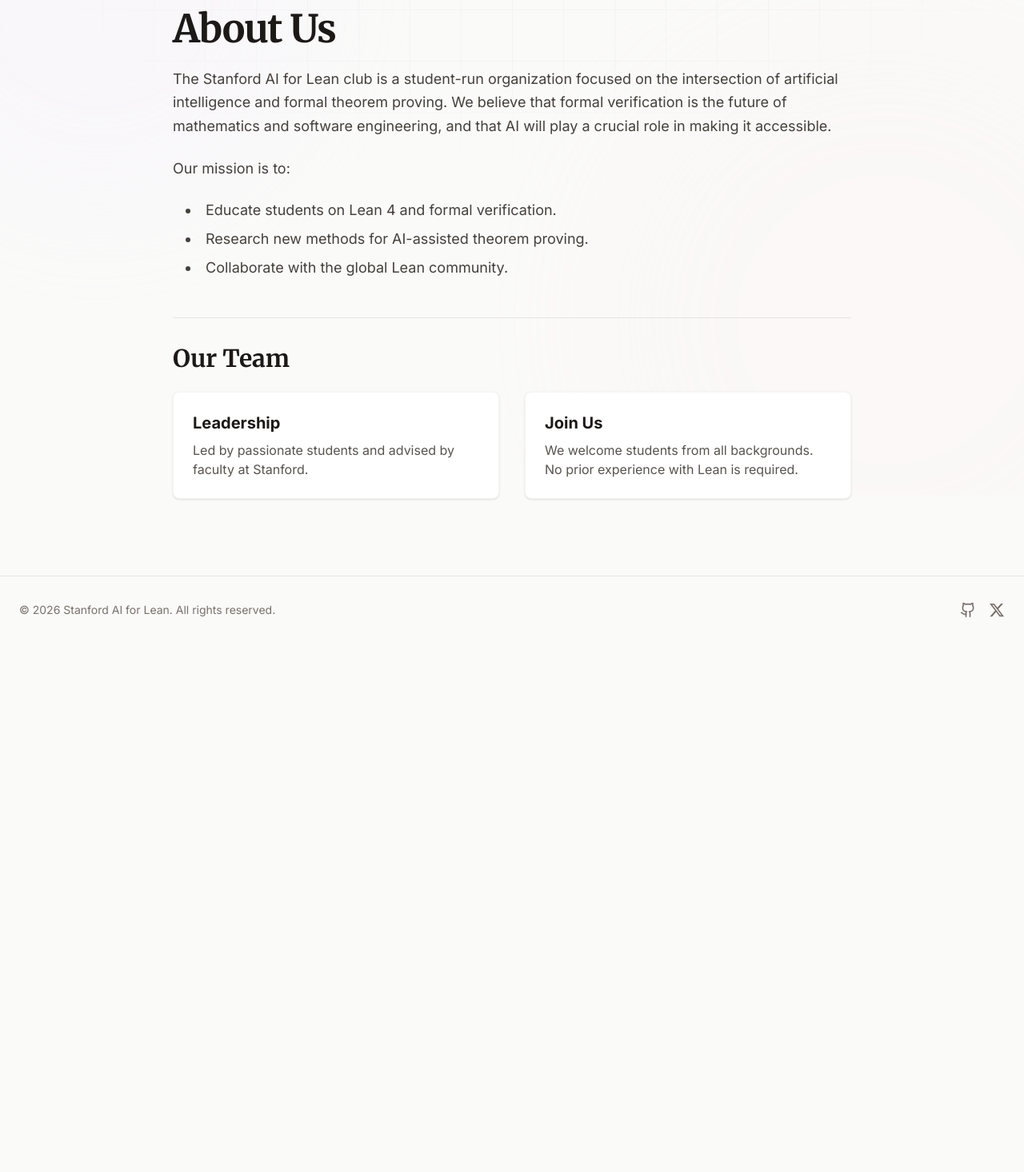
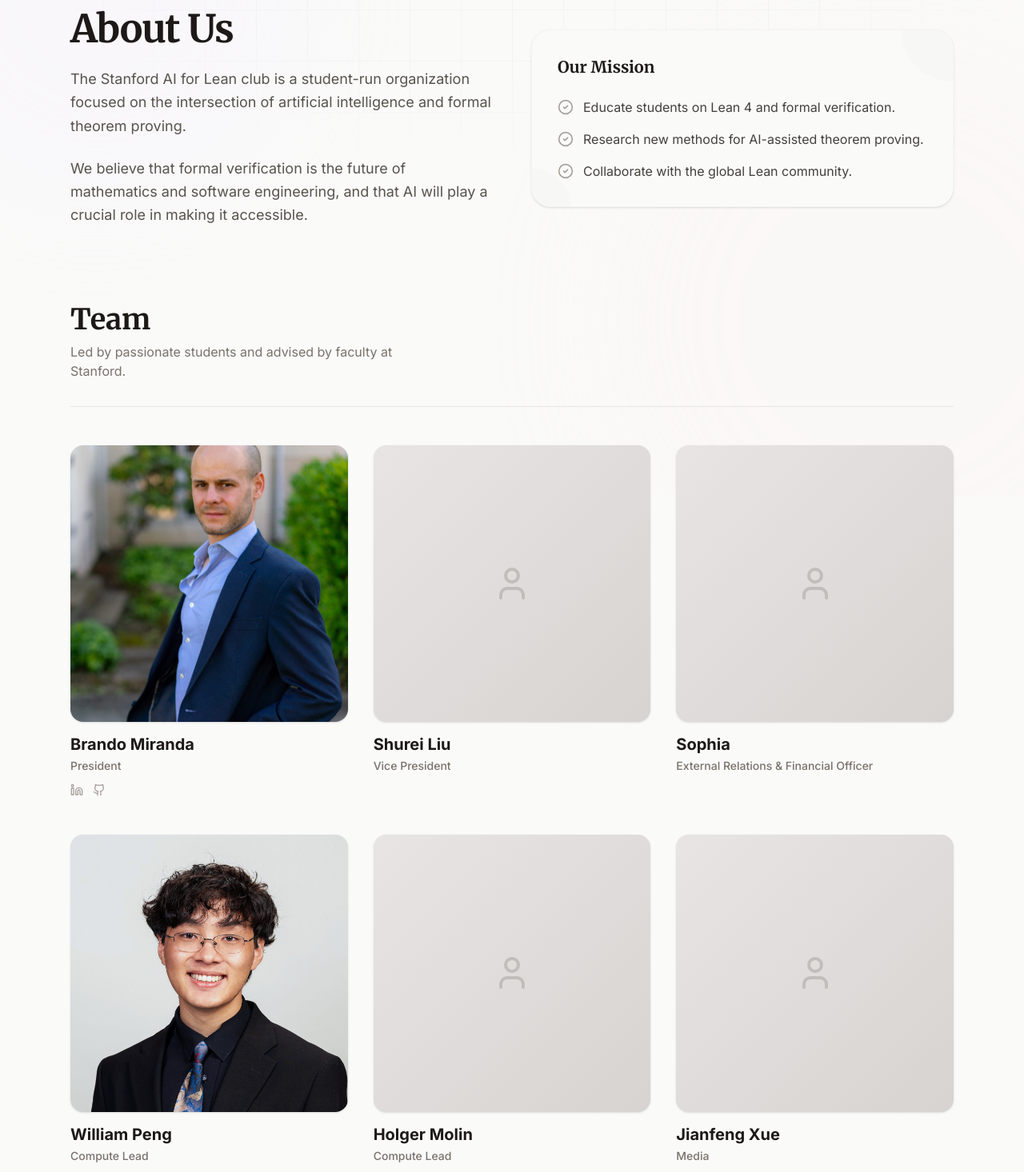
Before and after one commit to Stanford-AI-for-LEAN-Club/stanford-lean-website, a Next.js app: page /about in a window 1280 px wide. Shown: the part 180-1646 px from the top of the page at 80% size. Before the commit the page ends 985 px from the top, so only its background shows below. Built offline with nearby package versions, Linux system fonts and the light colour scheme.

Commit message:
added leadership pictures

```diff
--- a/src/app/about/page.tsx
+++ b/src/app/about/page.tsx
@@ -1,50 +1,222 @@
 "use client";
 
 import { motion } from "framer-motion";
+import { Github, Linkedin, User, ArrowRight, CheckCircle2, Globe, GraduationCap, Twitter } from "lucide-react";
+import Link from "next/link";
+import Image from "next/image";
+import { Button } from "@/components/ui/Button";
+
+interface TeamMember {
+  name: string;
+  role: string;
+  image?: string;
+  github?: string;
+  linkedin?: string;
+  website?: string;
+  scholar?: string;
+  twitter?: string;
+}
+
+const leadership: TeamMember[] = [
+  {
+    name: "Brando Miranda",
+    role: "President",
+    image: "/team/brando.png",
+    github: "https://brando90.github.io/brandomiranda/",
+    linkedin: "https://www.linkedin.com/in/brando-miranda-40821046/",
+  },
+  {
+    name: "Shurei Liu",
+    role: "Vice President",
+  },
+  {
+    name: "Sophia",
+    role: "External Relations & Financial Officer",
+  },
+  {
+    name: "William Peng",
+    role: "Compute Lead",
+    image: "/team/William.jpg",
+    linkedin: "https://www.linkedin.com/in/williamgpeng/",
+  },
+  {
+    name: "Holger Molin",
+    role: "Compute Lead",
+    github: "https://github.com",
+    linkedin: "https://linkedin.com",
+  },
+  {
+    name: "Jianfeng Xue",
+    role: "Media",
+    github: "https://github.com",
+    linkedin: "https://linkedin.com",
+  },
+  {
+    name: "Matt Chen",
+    role: "Media",
+    github: "https://github.com",
+    linkedin: "https://linkedin.com",
+  },
+];
+
+const container = {
+  hidden: { opacity: 0 },
+  show: {
+    opacity: 1,
+    transition: {
+      staggerChildren: 0.1,
+    },
+  },
+};
+
+const item = {
+  hidden: { opacity: 0, y: 20 },
+  show: { opacity: 1, y: 0, transition: { duration: 0.5 } },
+};
+
+const TeamMemberCard = ({ member }: { member: TeamMember }) => (
+  <motion.div
+    variants={item}
+    className="flex flex-col group"
+  >
+    {/* Image Container */}
+    <div className="relative aspect-square w-full bg-stone-200 rounded-2xl overflow-hidden mb-4 shadow-sm group-hover:shadow-md transition-all duration-300">
+      {member.image ? (
+        <Image
+          src={member.image}
+          alt={member.name}
+          fill
+          className="object-cover"
+        />
+      ) : (
+        <div className="absolute inset-0 bg-gradient-to-br from-stone-200 to-stone-300 flex items-center justify-center text-stone-400">
+           <User className="w-12 h-12 opacity-50" />
+        </div>
+      )}
+    </div>
+
+    {/* Text Content */}
+    <div className="space-y-1">
+      <h3 className="text-xl font-bold text-stone-900 leading-tight group-hover:text-stone-700 transition-colors">
+        {member.name}
+      </h3>
+      <p className="text-stone-500 font-medium text-sm">
+        {member.role}
+      </p>
+
+      {/* Social Icons Row */}
+      <div className="flex items-center gap-3 pt-2">
+        {member.linkedin && (
+          <Link href={member.linkedin} target="_blank" className="text-stone-400 hover:text-[#0077b5] transition-colors">
+            <Linkedin className="w-4 h-4" />
+          </Link>
+        )}
+        {member.twitter && (
+          <Link href={member.twitter} target="_blank" className="text-stone-400 hover:text-stone-900 transition-colors">
+            <Twitter className="w-4 h-4" />
+          </Link>
+        )}
+        {member.website && (
+          <Link href={member.website} target="_blank" className="text-stone-400 hover:text-stone-900 transition-colors">
+            <Globe className="w-4 h-4" />
+          </Link>
+        )}
+        {member.scholar && (
+          <Link href={member.scholar} target="_blank" className="text-stone-400 hover:text-stone-900 transition-colors">
+            <GraduationCap className="w-4 h-4" />
+          </Link>
+        )}
+        {member.github && (
+          <Link href={member.github} target="_blank" className="text-stone-400 hover:text-stone-900 transition-colors">
+            <Github className="w-4 h-4" />
+          </Link>
+        )}
+      </div>
+    </div>
+  </motion.div>
+);
 
 export default function About() {
   return (
-    <div className="container mx-auto px-6 py-16 md:py-24 max-w-4xl">
+    <div className="container mx-auto px-6 py-16 md:py-24 max-w-6xl">
       <motion.div
-        initial={{ opacity: 0, y: 10 }}
-        animate={{ opacity: 1, y: 0 }}
-        transition={{ duration: 0.6 }}
-        className="space-y-12"
+        initial="hidden"
+        animate="show"
+        variants={container}
+        className="space-y-24"
       >
-        <div className="space-y-6">
+        {/* Intro & Mission */}
+        <div className="grid md:grid-cols-2 gap-12 items-center">
+          <motion.div variants={item} className="space-y-6">
             <h1 className="text-4xl md:text-5xl font-serif font-bold tracking-tight text-stone-900">
               About Us
             </h1>
-          <p className="text-lg text-stone-700 leading-relaxed">
-            The Stanford AI for Lean club is a student-run organization focused on the intersection of artificial intelligence and formal theorem proving. We believe that formal verification is the future of mathematics and software engineering, and that AI will play a crucial role in making it accessible.
+            <p className="text-lg text-stone-600 leading-relaxed">
+              The Stanford AI for Lean club is a student-run organization focused on the intersection of artificial intelligence and formal theorem proving.
             </p>
-          <p className="text-lg text-stone-700 leading-relaxed">
-            Our mission is to:
+            <p className="text-lg text-stone-600 leading-relaxed">
+              We believe that formal verification is the future of mathematics and software engineering, and that AI will play a crucial role in making it accessible.
             </p>
-          <ul className="list-disc list-inside space-y-2 text-lg text-stone-700 pl-4">
-            <li>Educate students on Lean 4 and formal verification.</li>
-            <li>Research new methods for AI-assisted theorem proving.</li>
-            <li>Collaborate with the global Lean community.</li>
+          </motion.div>
+
+          <motion.div variants={item} className="bg-stone-50 p-8 rounded-3xl border border-stone-100 shadow-sm relative overflow-hidden">
+            <div className="absolute top-0 right-0 w-32 h-32 bg-stone-100 rounded-full -mr-16 -mt-16 opacity-50" />
+            <div className="absolute bottom-0 left-0 w-24 h-24 bg-stone-100 rounded-full -ml-12 -mb-12 opacity-50" />
+
+            <h3 className="font-serif font-bold text-stone-900 mb-6 text-xl relative z-10">Our Mission</h3>
+            <ul className="space-y-4 relative z-10">
+              {[
+                "Educate students on Lean 4 and formal verification.",
+                "Research new methods for AI-assisted theorem proving.",
+                "Collaborate with the global Lean community."
+              ].map((text, i) => (
+                <li key={i} className="flex gap-3 items-start text-stone-700">
+                  <CheckCircle2 className="w-5 h-5 text-stone-400 mt-0.5 flex-shrink-0" />
+                  <span>{text}</span>
+                </li>
+              ))}
             </ul>
+          </motion.div>
         </div>
 
-        <div className="space-y-6 pt-8 border-t border-stone-200">
-          <h2 className="text-3xl font-serif font-bold text-stone-900">Our Team</h2>
-          <div className="grid grid-cols-1 md:grid-cols-2 gap-8">
-            <div className="p-6 bg-white rounded-lg shadow-sm border border-stone-100">
-              <h3 className="text-xl font-bold text-stone-900">Leadership</h3>
-              <p className="text-stone-600 mt-2">
+        {/* Leadership Section */}
+        <motion.div variants={item} className="space-y-12">
+          <div className="flex flex-col md:flex-row md:items-end justify-between gap-6 border-b border-stone-200 pb-8">
+            <div className="space-y-2">
+              <h2 className="text-4xl font-serif font-bold text-stone-900">Team</h2>
+              <p className="text-stone-500 max-w-md">
                 Led by passionate students and advised by faculty at Stanford.
               </p>
             </div>
-            <div className="p-6 bg-white rounded-lg shadow-sm border border-stone-100">
-              <h3 className="text-xl font-bold text-stone-900">Join Us</h3>
-              <p className="text-stone-600 mt-2">
-                We welcome students from all backgrounds. No prior experience with Lean is required.
+            {/* Optional: Add a "View Alumni" or similar link here if needed */}
+          </div>
+
+          <div className="grid grid-cols-1 sm:grid-cols-2 lg:grid-cols-3 gap-x-8 gap-y-12">
+            {leadership.map((member, index) => (
+              <TeamMemberCard key={index} member={member} />
+            ))}
+          </div>
+        </motion.div>
+
+        {/* Join Us Section */}
+        <motion.div variants={item} className="relative rounded-3xl overflow-hidden">
+          <div className="absolute inset-0 bg-stone-900" />
+          <div className="absolute inset-0 bg-[linear-gradient(to_right,#333_1px,transparent_1px),linear-gradient(to_bottom,#333_1px,transparent_1px)] bg-[size:2rem_2rem] opacity-20" />
+
+          <div className="relative p-10 md:p-16 text-center space-y-8">
+            <h2 className="text-3xl md:text-4xl font-serif font-bold text-stone-50">Join the Community</h2>
+            <p className="text-stone-300 max-w-2xl mx-auto text-lg leading-relaxed">
+              We welcome students from all backgrounds. Whether you're a math theorist, an AI researcher, or just curious, there's a place for you here.
             </p>
+            <div className="pt-4">
+              <Link href="mailto:contact@stanfordailean.com">
+                <Button variant="primary" className="bg-white text-stone-900 hover:bg-stone-100 hover:text-stone-900 border-none">
+                  Get in Touch
+                </Button>
+              </Link>
             </div>
           </div>
-        </div>
+        </motion.div>
       </motion.div>
     </div>
   );
--- a/src/components/Footer.tsx
+++ b/src/components/Footer.tsx
@@ -22,7 +22,7 @@
             <Github className="w-5 h-5" />
             <span className="sr-only">GitHub</span>
           </Link>
-          <Link href="https://twitter.com/stanfordailean" target="_blank" rel="noopener noreferrer" className="hover:text-stone-900 transition-colors">
+          <Link href="https://x.com/StanfordLeanAIStanford" target="_blank" rel="noopener noreferrer" className="hover:text-stone-900 transition-colors">
             <XIcon className="w-5 h-5" />
             <span className="sr-only">X (formerly Twitter)</span>
           </Link>
```
Also changed, not shown: public/team/Brando.png (added), public/team/William.jpg (added). Lines whose indentation alone changed are shown as unchanged.
